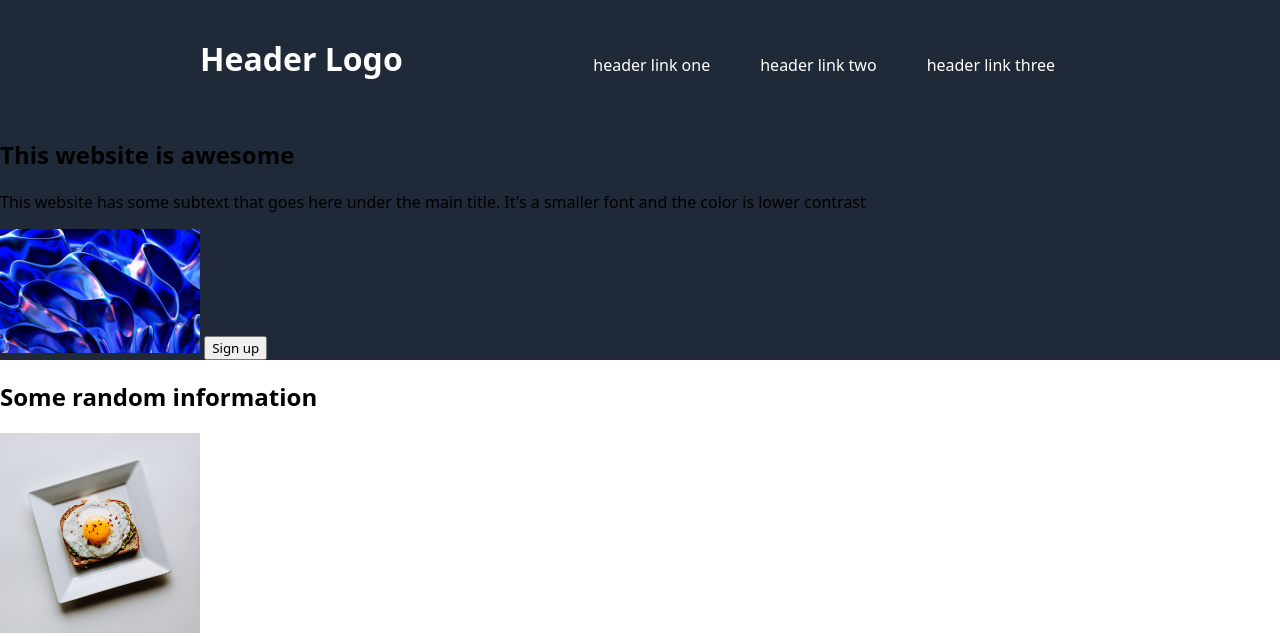
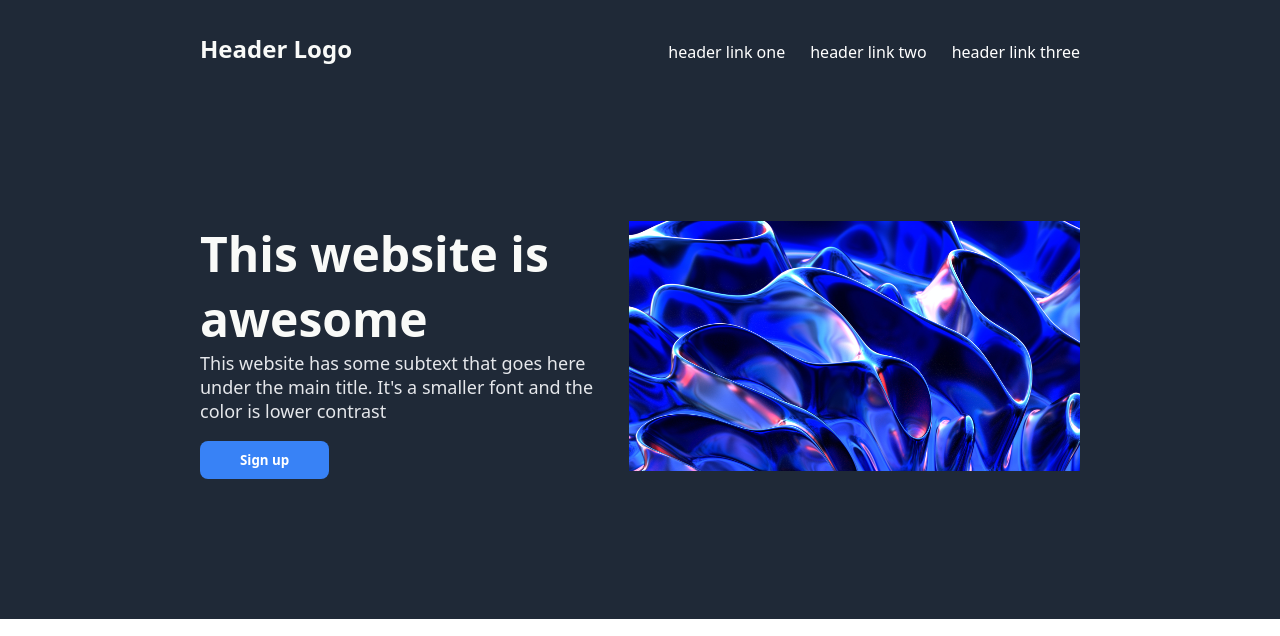
Before and after one commit to AusDoski/Landing-page, a plain HTML site: page index.html in a window 1280 px wide. Shown: the top 636 px of the page. Drawn offline with Linux system fonts and the light colour scheme.

Commit message:
did first section

```diff
--- a/index.html
+++ b/index.html
@@ -9,6 +9,7 @@
 </head>
 
 <body>
+    <!--first portion-->
     <div class="top_container">
         <div class="header">
             <h1>Header Logo</h1>
@@ -16,12 +17,17 @@
             <a href="">header link two</a>
             <a href="">header link three</a>
         </div>
-        <h2>This website is awesome</h2>
-        <p>This website has some subtext that goes here under the main title. It's a smaller font and the color is lower contrast</p>
-        <img src="./images/blue.jpg">
-        <button type="button">Sign up</button>
+        <div class="below_header">
+            <div class="first_textbox">
+                <h2>This website is awesome</h2>
+                <p>This website has some subtext that goes here under the main title. It's a smaller font and the color is lower contrast</p>
+                <button type="button">Sign up</button>
+            </div>
+            <img src="./images/blue.jpg">
+        </div>
     </div>
 
+    <!--second portion-->
     <h2>Some random information</h2>
     <img src="./images/egg1.jpg">
     <p>this is some subtext under an illustration or image</p>
--- a/styles.css
+++ b/styles.css
@@ -2,19 +2,25 @@
     font-family: system-ui, -apple-system, BlinkMacSystemFont, 'Segoe UI', Roboto, Oxygen, Ubuntu, Cantarell, 'Open Sans', 'Helvetica Neue', sans-serif;
 }
 
-/*first portion*/
 body {
     display: flex;
     flex-direction: column;
     margin: 0;
 }
+
+/*will be deleted*/
 img{
-    width: 200px;
+    width: 500px;
+    height: 500px;
 }
+
+/*first portion*/
+/*header*/
 
 .top_container {
     background-color: #1f2937;
     justify-content: space-around;
+    padding-bottom: 80px;
 }
 
 .header {
@@ -22,14 +28,64 @@ img{
     align-items: baseline;
     color: white;
     padding: 16px 200px;
+    padding-bottom: 80px;
+}
+
+.header h1 {
+    font-size: 24px;
+    color: #F9FAF8;
 }
 
 a {
     color: white;
     text-decoration: none;
-    margin: 25px;
+    margin-left: 25px;
 }
 
 .push {
     margin-left: auto;
 }
+
+/*below the header*/
+
+.below_header {
+    display: flex;
+    margin: 60px 200px;
+    justify-content: space-between;
+}
+
+.first_textbox {
+    flex-direction: column;
+    width: 475px;
+}
+
+.first_textbox h2 {
+    font-size: 48px;
+    font-weight: bold;
+    color: #F9FAF8;
+    margin: 0;
+}
+
+.first_textbox p {
+    font-size: 18px;
+    color: #e5e7eb;
+    margin-top: 0;
+}
+
+button {
+    background-color: #3882F6;
+    color: white;
+    text-align: center;
+    border: none;
+    padding: 10px 40px;
+    border-radius: 8px;
+    display: inline-block;
+    font-weight: bold;
+}
+
+.below_header img{
+    width: 500px;
+    height: 250px;
+}
+
+/*Second portion*/
```
